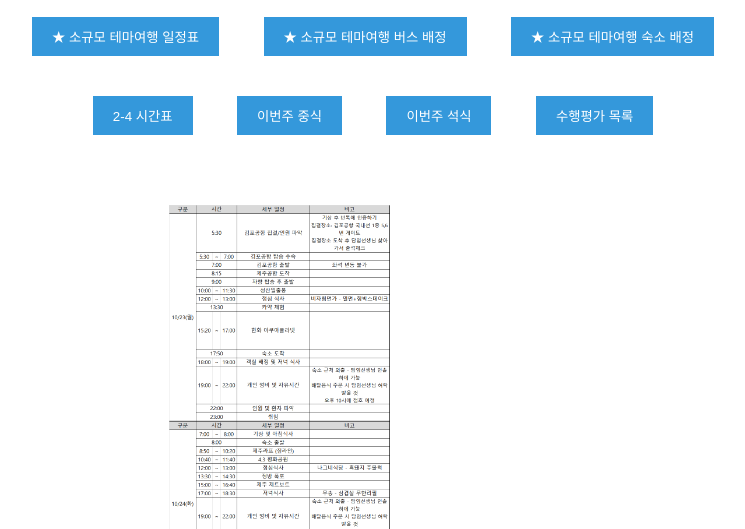
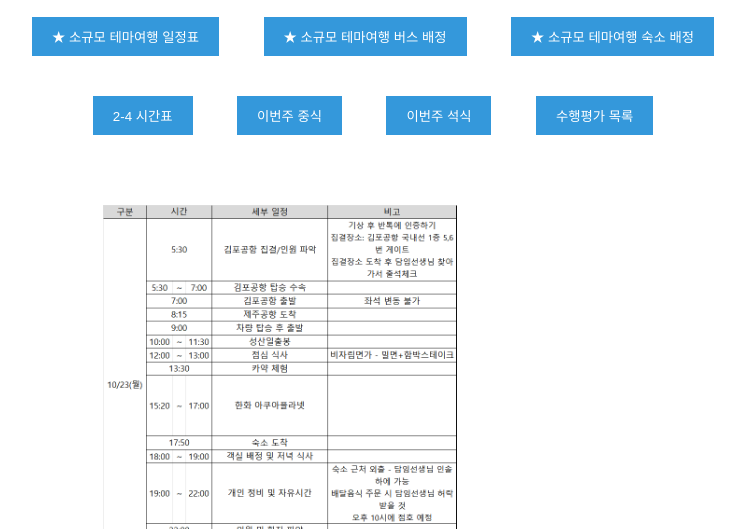
Before and after one commit to rlafkfls/2023204dongyang, a plain HTML site: page index.html in a window 1280 px wide. Both pictures are taken after a click on the button "★ 소규모 테마여행 일정표". Shown: the part 271-800 px from the top of the page, without its empty margins (267-1012 px from the left). Drawn offline with Linux system fonts and the light colour scheme.

Commit message:
Update index.html

```diff
--- a/index.html
+++ b/index.html
@@ -83,7 +83,7 @@
 
     <div class="subpage-content" id="shdPage">
 
-      <img src="수학여행 일정표.png" style="max-width: 100%; max-height: 500px;">
+      <img src="수학여행 일정표.png" style="max-width: 100%; max-height: 800px;">
 
       <button class="button" id="backToMainButton">메인으로 돌아가기</button>
     </div>
```
